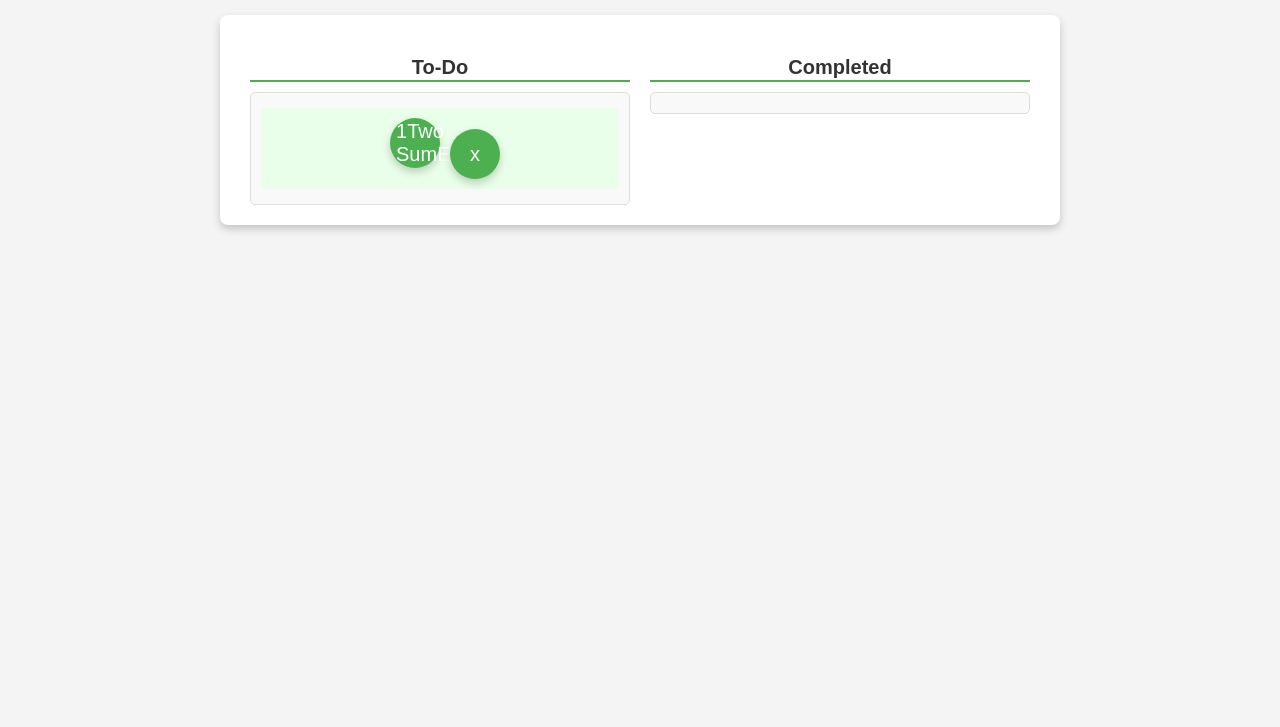
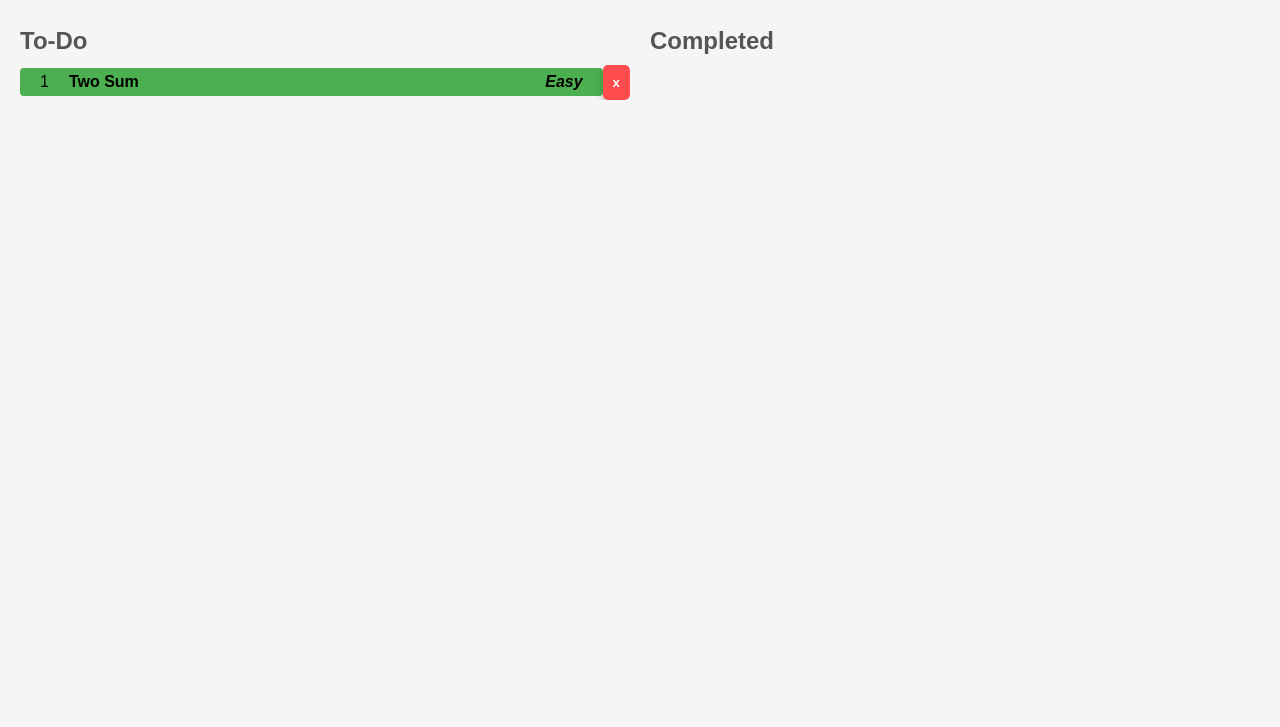
Before and after one commit to cse210-fa24-group5/cse210-fa24-group5, a browser extension: page src/hello.html in a window 1280 px wide. Shown: the part 73-800 px from the top of the page. Drawn offline with Linux system fonts and the light colour scheme.

Commit message:
added styles

```diff
--- a/src/popup.js
+++ b/src/popup.js
@@ -48,10 +48,23 @@ document.addEventListener("DOMContentLoaded", () => {
       button.appendChild(spanNumber);
       button.appendChild(spanTitle);
       button.appendChild(spanDifficulty);
+      // button.addEventListener("click", function() {
+      //   console.log("Button clicked for problem:", problem);
+      //   console.log("Problem link:", problem.link);
+      //   window.location.href = problem.link;
+      // });
       button.classList.add("problem-button");
-
+      //for styling purpose
+      if (problem.difficulty === "Easy") {
+        button.classList.add("easy-difficulty");
+      } else if (problem.difficulty === "Medium") {
+        button.classList.add("medium-difficulty");
+      } else if (problem.difficulty === "Hard") {
+        button.classList.add("hard-difficulty");
+      }
       const removeButton = document.createElement("button");
       removeButton.textContent = "x";
+      removeButton.classList.add("remove-button");
       removeButton.addEventListener("click", () => {
         chrome.storage.local.get(["todo"], (result) => {
           const todo = result.todo || [];
@@ -88,6 +101,17 @@ document.addEventListener("DOMContentLoaded", () => {
       button.appendChild(spanNumber);
       button.appendChild(spanTitle);
       button.appendChild(spanDifficulty);
+      // button.addEventListener("click", function() {
+      //   window.location.href = problem.link;
+      // });
+      //for styling purpose
+      if (problem.difficulty === "Easy") {
+        button.classList.add("easy-difficulty");
+      } else if (problem.difficulty === "Medium") {
+        button.classList.add("medium-difficulty");
+      } else if (problem.difficulty === "Hard") {
+        button.classList.add("hard-difficulty");
+      }
       button.classList.add("problem-button");
       const li = document.createElement("li");
       li.appendChild(button);
--- a/src/styles.css
+++ b/src/styles.css
@@ -1,99 +1,113 @@
+/* General Styling */
 body {
   font-family: Arial, sans-serif;
-  margin: 0;
-  padding: 0;
-  background-color: #f4f4f4;
-  color: #333;
+  margin: 20px;
+  background-color: #f5f5f5;
 }
 
 h1 {
   text-align: center;
-  background-color: #4caf50;
-  color: white;
-  margin: 0;
-  padding: 20px 0;
-  font-size: 24px;
+  color: #333;
+}
+
+h2 {
+  color: #555;
+  text-align: left;
+  margin-bottom: 10px;
 }
 
 .list-container {
   display: flex;
-  justify-content: space-between;
-  align-items: baseline; /* 使用基线对齐 */
-  margin: 20px auto;
-  padding: 20px;
-  max-width: 800px;
-  background-color: white;
-  border-radius: 8px;
-  box-shadow: 0 4px 8px rgb(0 0 0 / 20%);
+  justify-content: space-around;
+  gap: 20px;
 }
 
 .list-section {
-  flex: 1; /* 两列等宽 */
-  margin: 0 10px; /* 增加左右间距 */
+  flex: 1;
 }
 
-h2 {
-  font-size: 20px;
-  margin-bottom: 10px;
-  border-bottom: 2px solid #4caf50;
-  padding-bottom: 5px;
-  text-align: center;
-  box-sizing: border-box;
-  height: 30px; /* 设置固定高度，确保对齐 */
-  line-height: 30px; /* 确保文字垂直居中 */
+ul {
+  list-style-type: none;
+  padding: 0;
+  margin: 0;
 }
 
-
-
-
-ul {
-  list-style: none;
-  padding: 0;
-  margin: 0;
-  max-height: 250px; /* 设置最大高度，方便滚动 */
-  overflow-y: auto; /* 启用滚动条 */
-  border: 1px solid #ddd;
+li {
+  display: flex;
+  justify-content: space-between;
+  align-items: center;
+  margin-bottom: 10px;
   border-radius: 5px;
-  padding: 10px;
-  background-color: #f9f9f9;
+  overflow: hidden;
 }
 
-ul li {
+/* Problem Button Styling */
+.problem-button {
+  display: flex;
+  align-items: center;
+  justify-content: space-between;
+  flex-grow: 1;
   padding: 10px;
-  margin: 5px 0;
-  background-color: #e9ffe9;
-  border-radius: 4px;
-  text-align: center;
+  font-size: 16px;
+  font-weight: bold;
+  border: none;
+  cursor: pointer;
 }
 
-div input[type="text"] {
-  width: calc(100% - 60px); /* 宽度自动调整，与按钮配合 */
-  padding: 10px;
-  border: 1px solid #ddd;
-  border-radius: 4px;
-  box-sizing: border-box; /* 包括 padding 在内计算宽度 */
+.problem-button span {
+  margin: 0 10px;
 }
 
-div button {
-  width: 50px; /* 设置按钮宽度 */
-  height: 50px; /* 设置按钮高度 */
-  margin-left: 10px; /* 与输入框保持间距 */
-  background-color: #4caf50;
+/* Remove Button Styling */
+button.remove-button {
+  padding: 10px;
+  background-color: #ff4d4f;
   color: white;
   border: none;
-  border-radius: 50%;
+  border-radius: 5px;
   cursor: pointer;
-  font-size: 20px;
+  font-weight: bold;
   text-align: center;
   box-shadow: 0 4px 8px rgb(0 0 0 / 20%);
 }
 
-div button:hover {
-  background-color: #45a049;
+button.remove-button:hover {
+  background-color: #e33d3f;
 }
 
-div.task-input-container {
-  display: flex; /* 使输入框和按钮在同一行 */
-  margin-top: 15px; /* 上方留出空间 */
-  align-items: center; /* 垂直居中 */
+/* Problem list item styling */
+.problem-button span:nth-child(1) {
+  color: black;
+  font-weight: normal;
 }
+
+.problem-button span:nth-child(2) {
+  flex-grow: 1;
+  text-align: left;
+}
+
+.problem-button span:nth-child(3) {
+  font-style: italic;
+}
+
+/* Background Colors by Difficulty */
+.easy-difficulty {
+  background-color: #4caf50;
+  color: black;
+  padding: 5px 10px;
+  border-radius: 4px;
+}
+
+.medium-difficulty {
+  background-color: #ffc107;
+  color: black;
+  padding: 5px 10px;
+  border-radius: 4px;
+}
+
+.hard-difficulty {
+  background-color: #f44336;
+  color: black;
+  padding: 5px 10px;
+  border-radius: 4px;
+}
```
